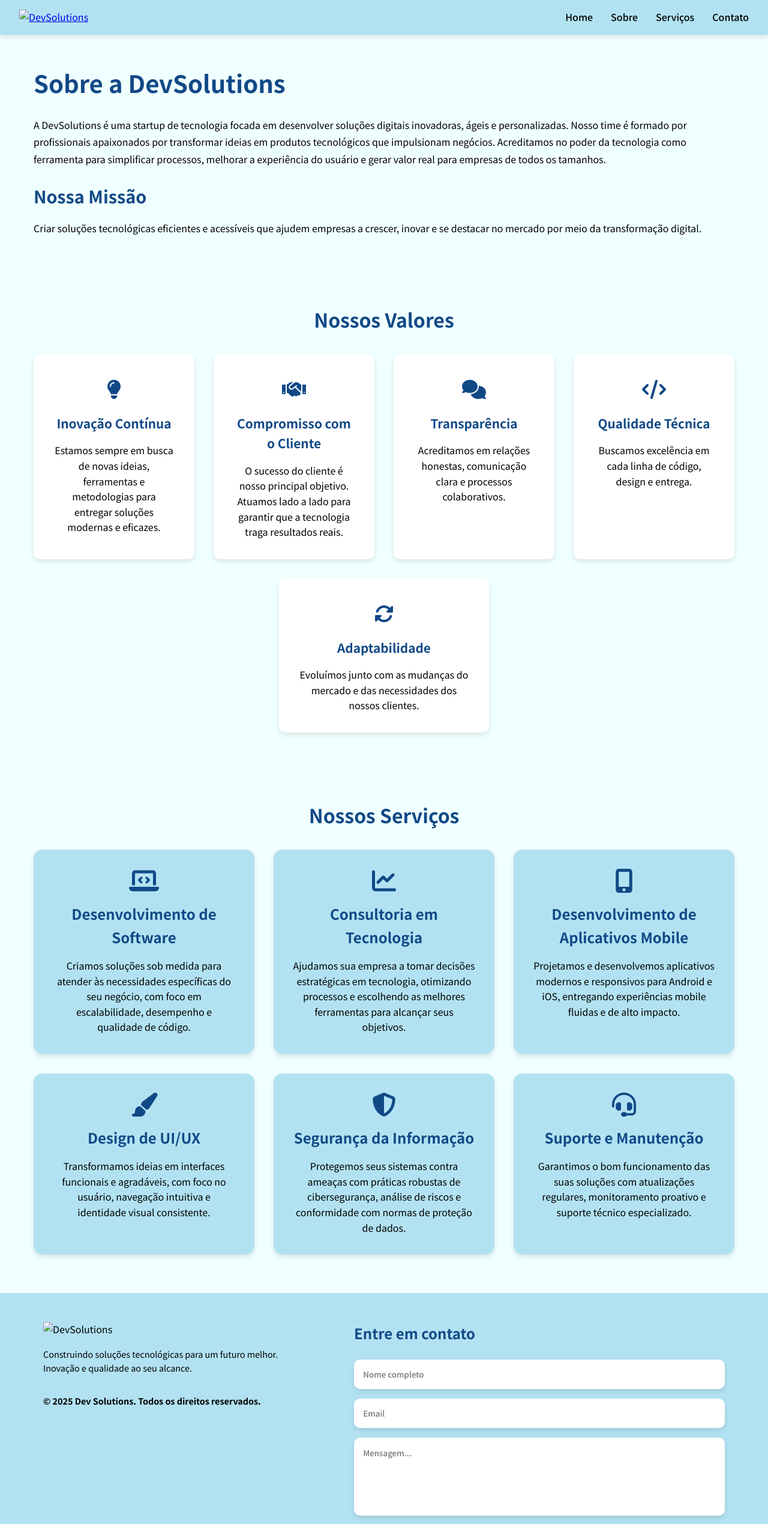
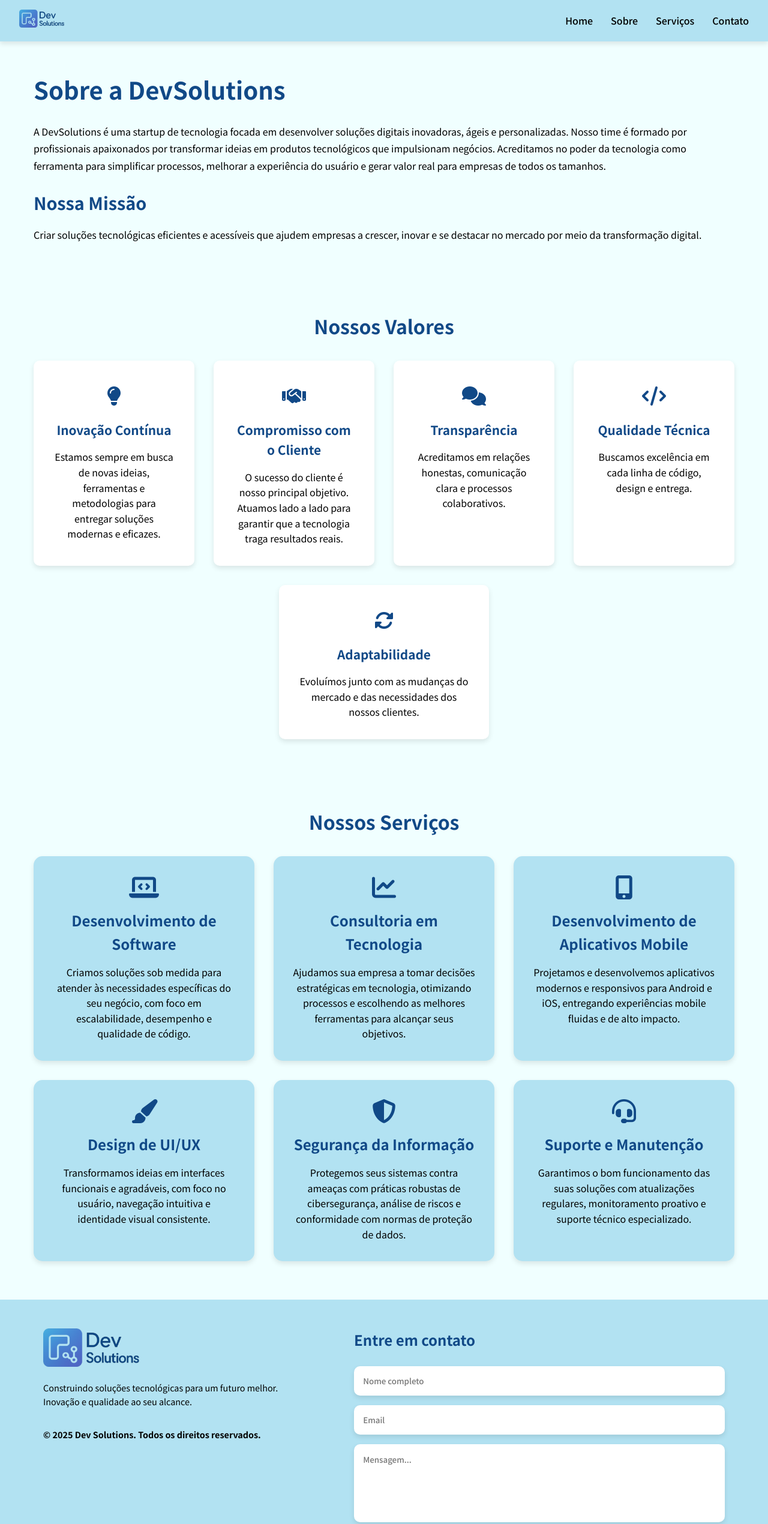
Before and after one commit to Oliver-Borges/Ativ-Startup, a plain HTML site: page index.html in a window 1280 px wide. Shown: the top 2540 px of the page at 60% size. Drawn offline with Linux system fonts and the light colour scheme.

Commit message:
Update index.html

```diff
--- a/index.html
+++ b/index.html
@@ -11,7 +11,7 @@
     <header>
         <nav>
             <div class="logo">
-                <a href="#"><img src="Images/Logo.png" alt="DevSolutions" title="DevSolutions" height="30px"></a>
+                <a href="#"><img src="Logo.png" alt="DevSolutions" title="DevSolutions" height="30px"></a>
             </div>
             <input type="checkbox" id="menu-toggle">
             <label for="menu-toggle" class="menu-icon">
@@ -142,7 +142,7 @@
     <footer id="contato">
         <div class="footer-container">
             <div class="footer-section-1">
-                <img src="Images/Logo.png" alt="DevSolutions" title="DevSolutions" width="160px">
+                <img src="Logo.png" alt="DevSolutions" title="DevSolutions" width="160px">
                 <p>Construindo soluções tecnológicas para um futuro melhor.<br>Inovação e qualidade ao seu alcance.</p>
                 <p class="copyright"><b>© 2025 Dev Solutions. Todos os direitos reservados.</b></p>
             </div>
```
